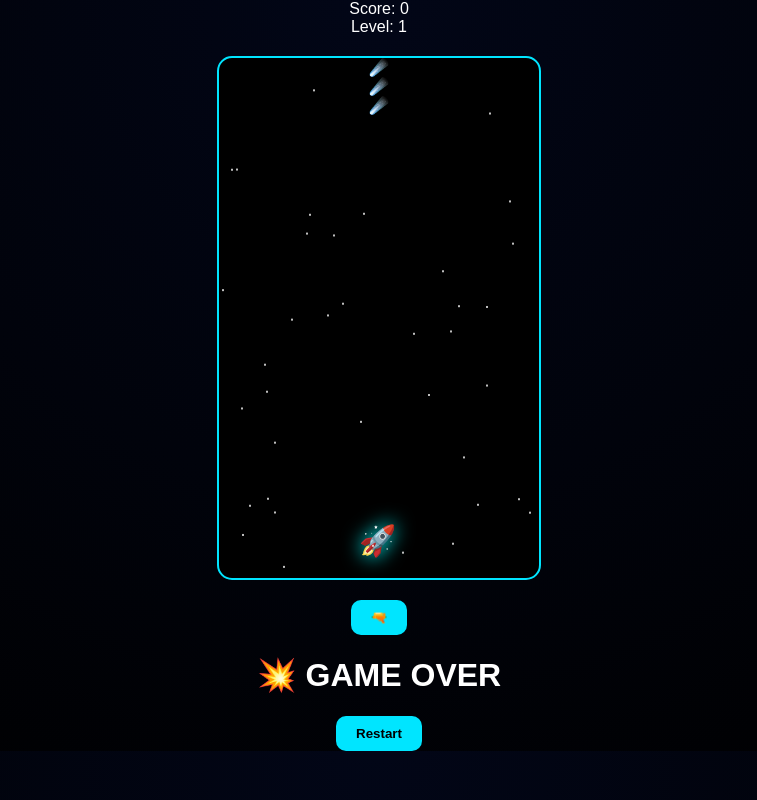
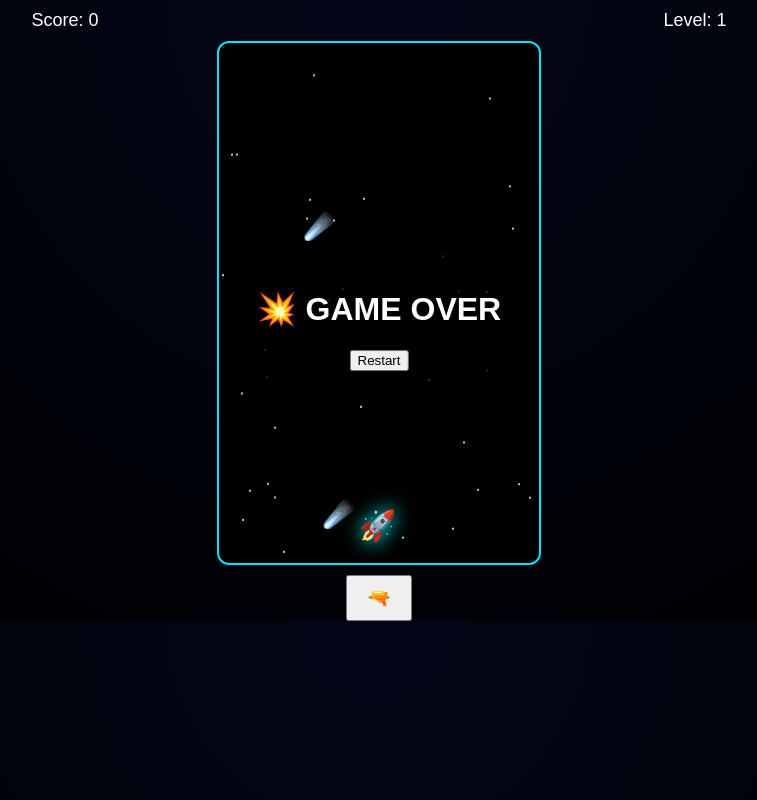
Before and after one commit to prachi1665/Space-Dash, a plain HTML site: page index.html in a window 1280 px wide. Shown: the whole page, without its empty margins (261-1018 px from the left). Drawn offline with Linux system fonts and the light colour scheme.

Commit message:
Update style.css

```diff
--- a/style.css
+++ b/style.css
@@ -2,31 +2,30 @@ body {
   margin: 0;
   font-family: Arial;
   background: radial-gradient(circle at top, #020617, #000);
+  overflow: hidden;
   color: white;
   text-align: center;
-  overflow: hidden;
+}
+
+.hud {
+  display: flex;
+  justify-content: space-around;
+  padding: 10px;
+  font-size: 18px;
 }
 
 #gameArea {
   width: 320px;
   height: 520px;
-  margin: 20px auto;
-  border-radius: 15px;
+  margin: auto;
   position: relative;
   overflow: hidden;
-  background: #000;
+  background: black;
   border: 2px solid #00e5ff;
+  border-radius: 12px;
 }
 
-/* STARS BACKGROUND */
-#stars {
-  position: absolute;
-  width: 100%;
-  height: 100%;
-  background: transparent;
-  overflow: hidden;
-}
-
+/* STARFIELD */
 .star {
   position: absolute;
   width: 2px;
@@ -47,24 +46,38 @@ body {
   bottom: 20px;
   left: 140px;
   font-size: 30px;
-  transition: 0.1s;
   filter: drop-shadow(0 0 10px cyan);
 }
 
-/* OBSTACLE */
-#obstacle {
+/* BULLETS */
+.bullet {
   position: absolute;
-  top: -40px;
-  left: 150px;
-  font-size: 28px;
-  filter: drop-shadow(0 0 10px red);
+  width: 4px;
+  height: 10px;
+  background: yellow;
+  border-radius: 2px;
 }
 
-/* BUTTON */
-button {
+/* ENEMY */
+.enemy {
+  position: absolute;
+  font-size: 26px;
+}
+
+/* GAME OVER */
+#gameOver {
+  display: none;
+  position: absolute;
+  top: 40%;
+  left: 50%;
+  transform: translate(-50%, -50%);
+  background: rgba(0,0,0,0.8);
+  padding: 20px;
+  border-radius: 10px;
+}
+
+.controls button {
+  margin-top: 10px;
   padding: 10px 20px;
-  background: #00e5ff;
-  border: none;
-  border-radius: 10px;
-  font-weight: bold;
+  font-size: 18px;
 }
```
